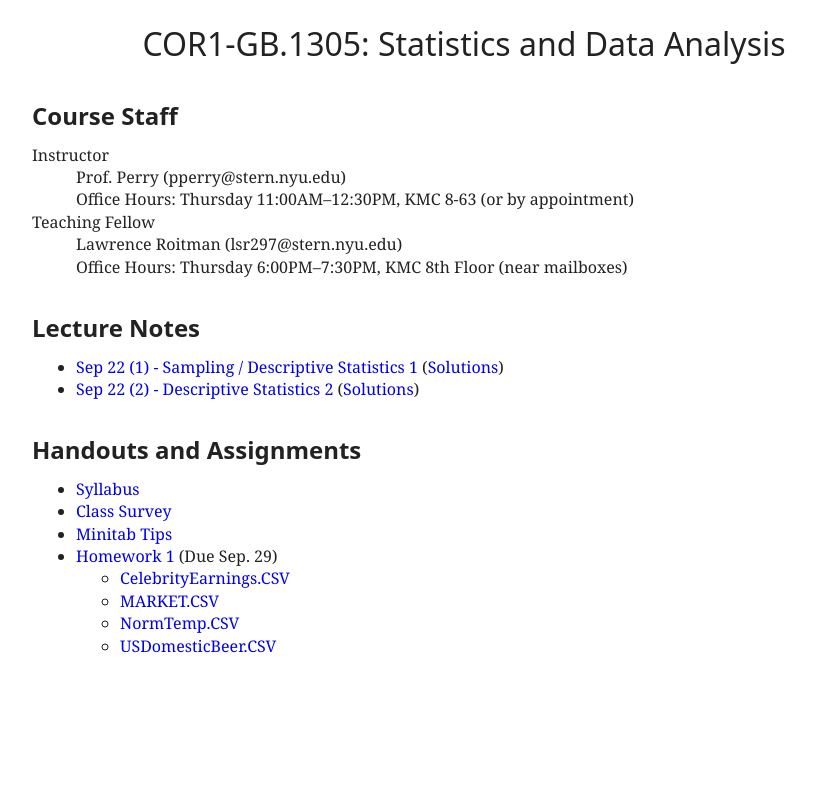
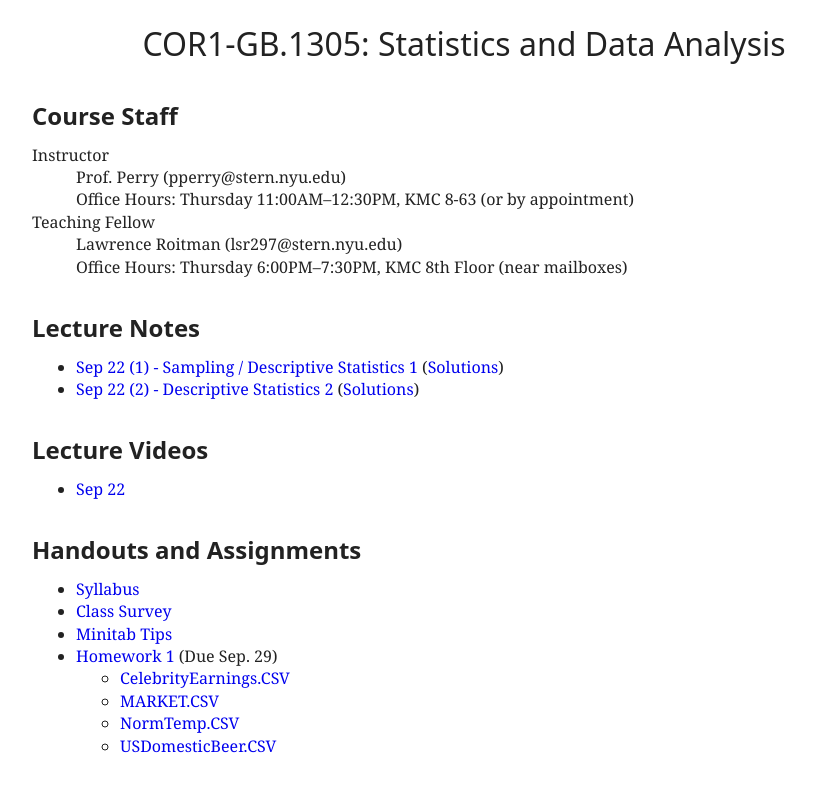
Before and after one commit to patperry/patperry.github.com, a Jekyll site: the page built from course/cor1305/index.html, in a window 1280 px wide. Shown: the top 792 px of the page, without its empty margins (176-992 px from the left). Built offline with Jekyll 4.4.1, drawn with Linux system fonts in a browser that asks for light colours.

Commit message:
Add link to video for cor1305

```diff
--- a/course/cor1305/index.html
+++ b/course/cor1305/index.html
@@ -21,11 +21,18 @@ stylesheet: /css/main.css?v=1
 
 <h2>Lecture Notes</h2>
 <ul>
-    <li><a href="lecture/sampling.pdf">Sep 22 (1) - Sampling / Descriptive Statistics 1</a>
-      (<a href="lecture/sampling-sol.pdf">Solutions</a>)
-    <li><a href="lecture/descrip.pdf">Sep 22 (2) - Descriptive Statistics 2</a>
-      (<a href="lecture/descrip-sol.pdf">Solutions</a>)
+  <li><a href="lecture/sampling.pdf">Sep 22 (1) - Sampling / Descriptive Statistics 1</a>
+    (<a href="lecture/sampling-sol.pdf">Solutions</a>)
+  <li><a href="lecture/descrip.pdf">Sep 22 (2) - Descriptive Statistics 2</a>
+    (<a href="lecture/descrip-sol.pdf">Solutions</a>)
 </ul>
+
+
+<h2>Lecture Videos</h2>
+<ul>
+  <li><a href="http://nyustern.mediasite.com/Mediasite/Play/e93a6fb81c29453db4d40357c77114241d">Sep 22</a>
+</ul>
+
 
 <h2>Handouts and Assignments</h2>
 <ul>
```
